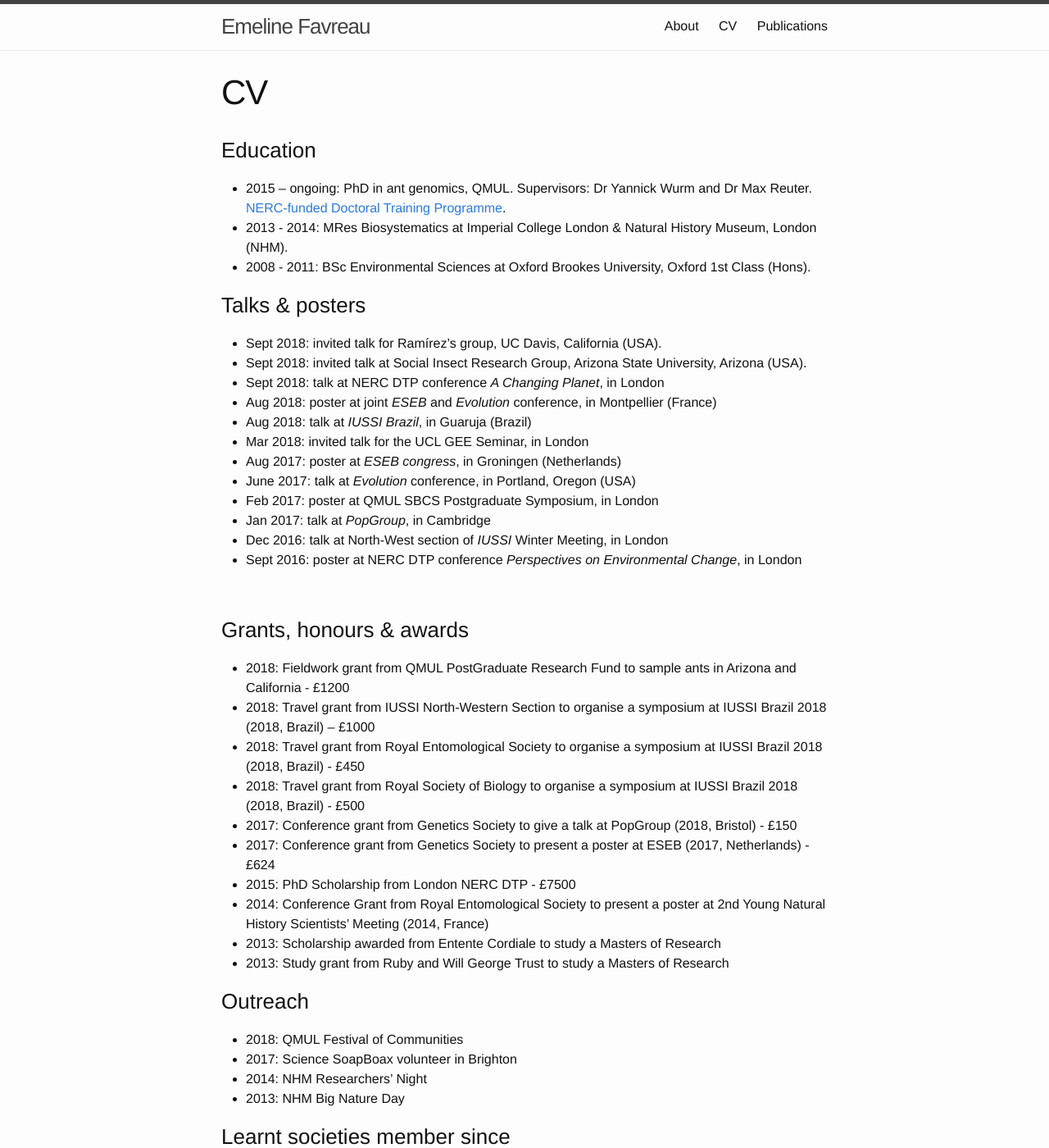
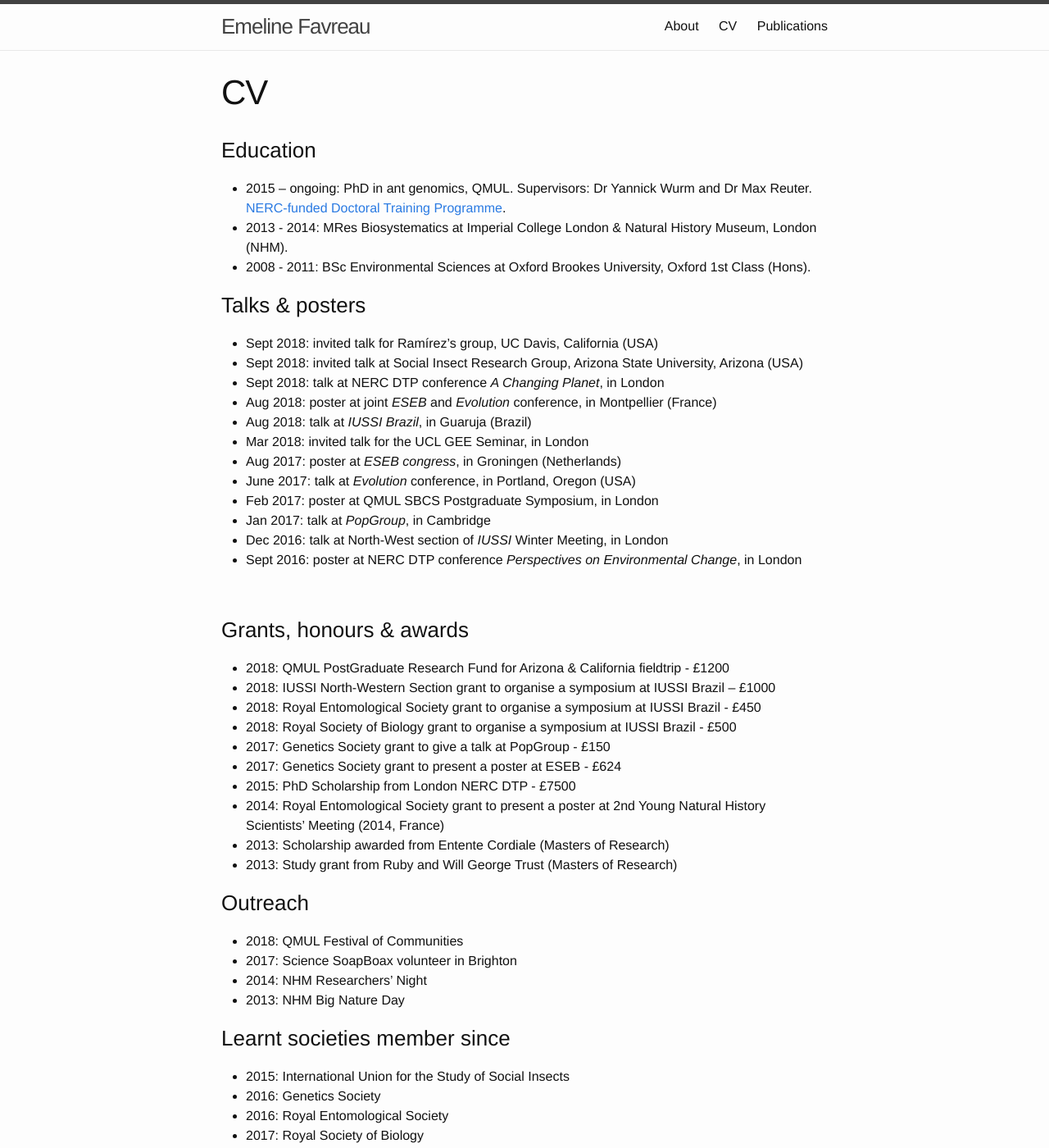
Before and after one commit to EmelineFavreau/EmelineFavreau.github.io, a Jekyll site: the page built from cv.md, in a window 1280 px wide and 1400 px high. Shown: the whole window at 82% size. Built offline with Jekyll 4.4.1, drawn with Linux system fonts in a browser that asks for light colours.

Commit message:
updating details

```diff
--- a/cv.md
+++ b/cv.md
@@ -10,8 +10,8 @@
 
 
 ### Talks & posters
-- Sept 2018: invited talk for Ramírez's group, UC Davis, California (USA).
-- Sept 2018: invited talk at Social Insect Research Group, Arizona State University, Arizona (USA).
+- Sept 2018: invited talk for Ramírez's group, UC Davis, California (USA)
+- Sept 2018: invited talk at Social Insect Research Group, Arizona State University, Arizona (USA)
 - Sept 2018: talk at NERC DTP conference _A Changing Planet_, in London
 - Aug 2018: poster at joint _ESEB_ and _Evolution_ conference, in Montpellier (France)
 - Aug 2018: talk at _IUSSI Brazil_, in Guaruja (Brazil)
@@ -25,16 +25,16 @@
 
 
 ### Grants, honours & awards
-- 2018: Fieldwork grant from QMUL PostGraduate Research Fund to sample ants in Arizona and California - £1200
-- 2018: Travel grant from IUSSI North-Western Section to organise a symposium at IUSSI Brazil 2018 (2018, Brazil) – £1000
-- 2018: Travel grant from Royal Entomological Society to organise a symposium at IUSSI Brazil 2018 (2018, Brazil) - £450
-- 2018: Travel grant from Royal Society of Biology to organise a symposium at IUSSI Brazil 2018 (2018, Brazil) - £500
-- 2017: Conference grant from Genetics Society to give a talk at PopGroup (2018, Bristol) - £150
-- 2017: Conference grant from Genetics Society to present a poster at ESEB (2017, Netherlands) - £624
+- 2018: QMUL PostGraduate Research Fund for Arizona &  California fieldtrip - £1200
+- 2018: IUSSI North-Western Section grant to organise a symposium at IUSSI Brazil – £1000
+- 2018: Royal Entomological Society grant to organise a symposium at IUSSI Brazil - £450
+- 2018: Royal Society of Biology grant to organise a symposium at IUSSI Brazil - £500
+- 2017: Genetics Society grant to give a talk at PopGroup - £150
+- 2017: Genetics Society grant to present a poster at ESEB - £624
 - 2015: PhD Scholarship from London NERC DTP - £7500
-- 2014: Conference Grant from Royal Entomological Society to present a poster at 2nd Young Natural History Scientists’ Meeting (2014, France)
-- 2013: Scholarship awarded from Entente Cordiale to study a Masters of Research
-- 2013: Study grant from Ruby and Will George Trust to study a Masters of Research
+- 2014: Royal Entomological Society grant to present a poster at 2nd Young Natural History Scientists’ Meeting (2014, France)
+- 2013: Scholarship awarded from Entente Cordiale (Masters of Research)
+- 2013: Study grant from Ruby and Will George Trust (Masters of Research)
 
 
 ### Outreach
```
